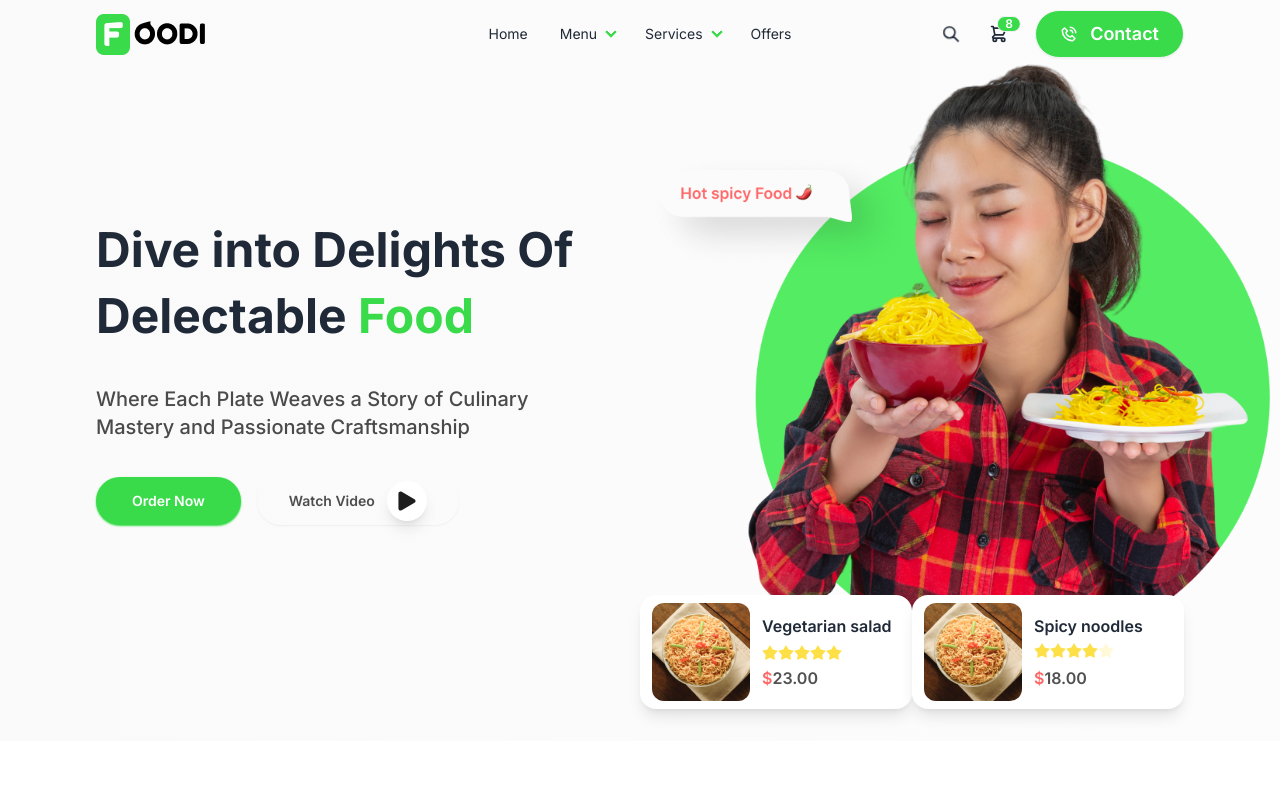
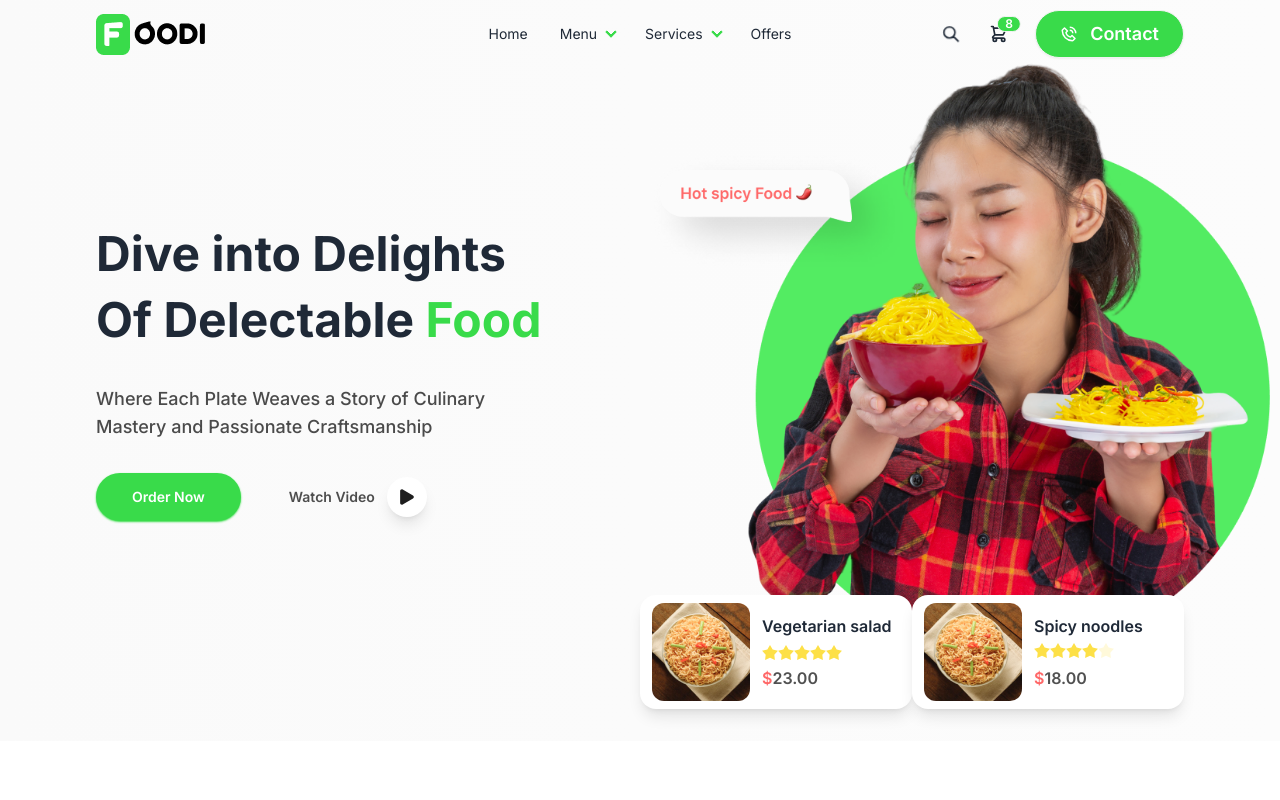
Before and after one commit to Mohammed-Shaaban-Ali/Foodi-App-Frontend, a React (Vite) app: page / in a window 1280 px wide. Shown: the top 800 px of the page. Built offline with nearby package versions, Linux system fonts and the light colour scheme.

Commit message:
home && categories3

```diff
--- a/src/components/Banner.jsx
+++ b/src/components/Banner.jsx
@@ -99,26 +99,28 @@ const Banner = () => {
           </div>
         </div>
 
-        <div className="md:w-1/2  space-y-9">
+        <div className="md:w-1/2  space-y-8">
           <h2 className="md:text-5xl text-4xl font-bold md:leading-snug leading-snug">
-            Dive into Delights Of Delectable{" "}
-            <span className="text-green">Food</span>
+            Dive into Delights
+            <br />
+            Of Delectable
+            <span className="text-green"> Food</span>
           </h2>
-          <p className="text-[#4A4A4A] text-xl font-[500]">
-            Where Each Plate Weaves a Story of Culinary Mastery and Passionate
-            Craftsmanship
+          <p className="text-[#4A4A4A] text-lg font-[500]">
+            Where Each Plate Weaves a Story of Culinary <br /> Mastery and
+            Passionate Craftsmanship
           </p>
           <div className=" flex gap-4 items-center justify-start">
             <button className="btn bg-green transition hover:bg-greenhover px-9 py-1 font-semibold text-white rounded-full shadow-sm border-none shadow-green">
               Order Now
             </button>
-            <button className="btn text-[#4D4D4D] px-8 border-none font-semibold rounded-full flex items-center justify-center bg-transparent hover:bg-gray-100 gap-3">
+            <button className="btn text-[#4D4D4D] shadow-none px-8 border-none font-semibold rounded-full flex items-center justify-center bg-transparent hover:bg-gray-100 gap-3">
               Watch Video
               <div className="w-10 h-10 rounded-full bg-white flex items-center justify-center shadow-lg">
                 <svg
                   xmlns="http://www.w3.org/2000/svg"
-                  width="20"
-                  height="20"
+                  width="16"
+                  height="16"
                   viewBox="0 0 24 28"
                   fill="none"
                 >
```
